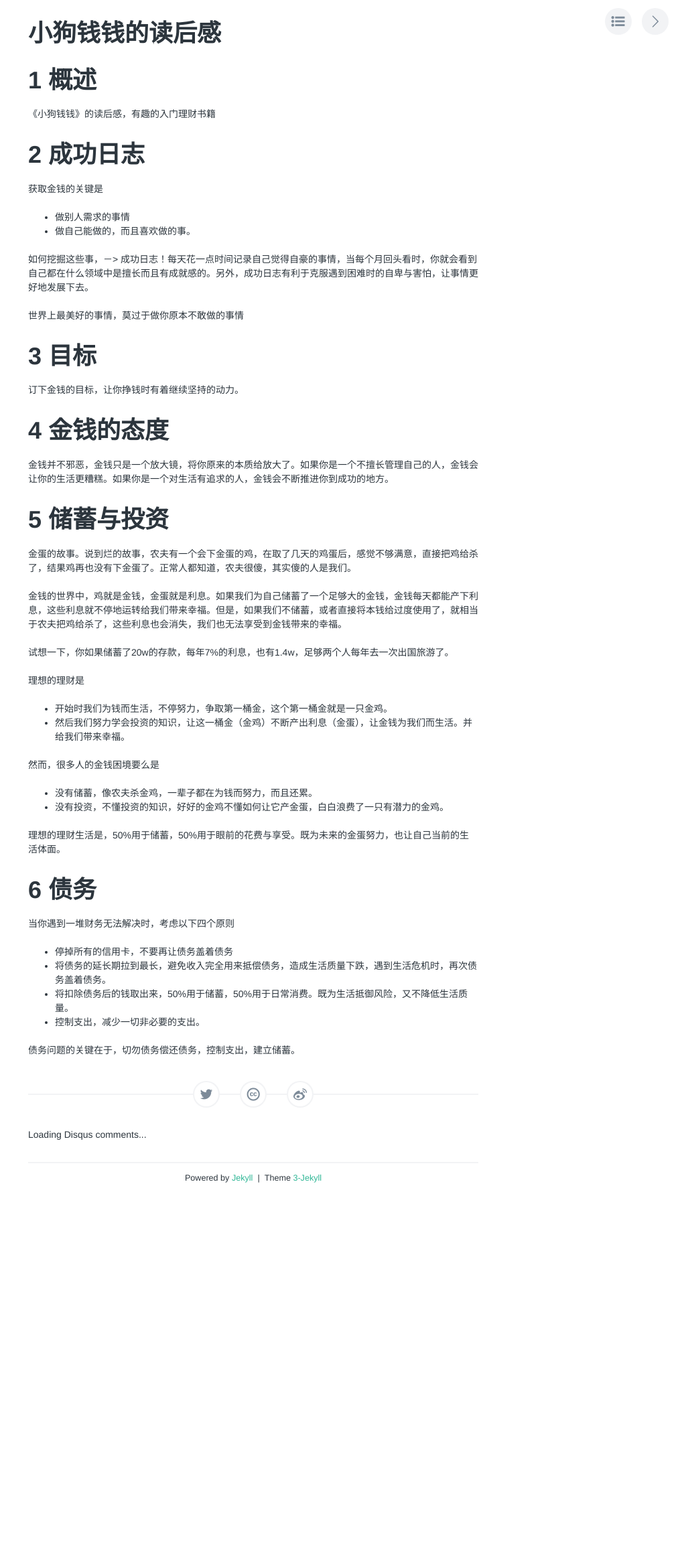
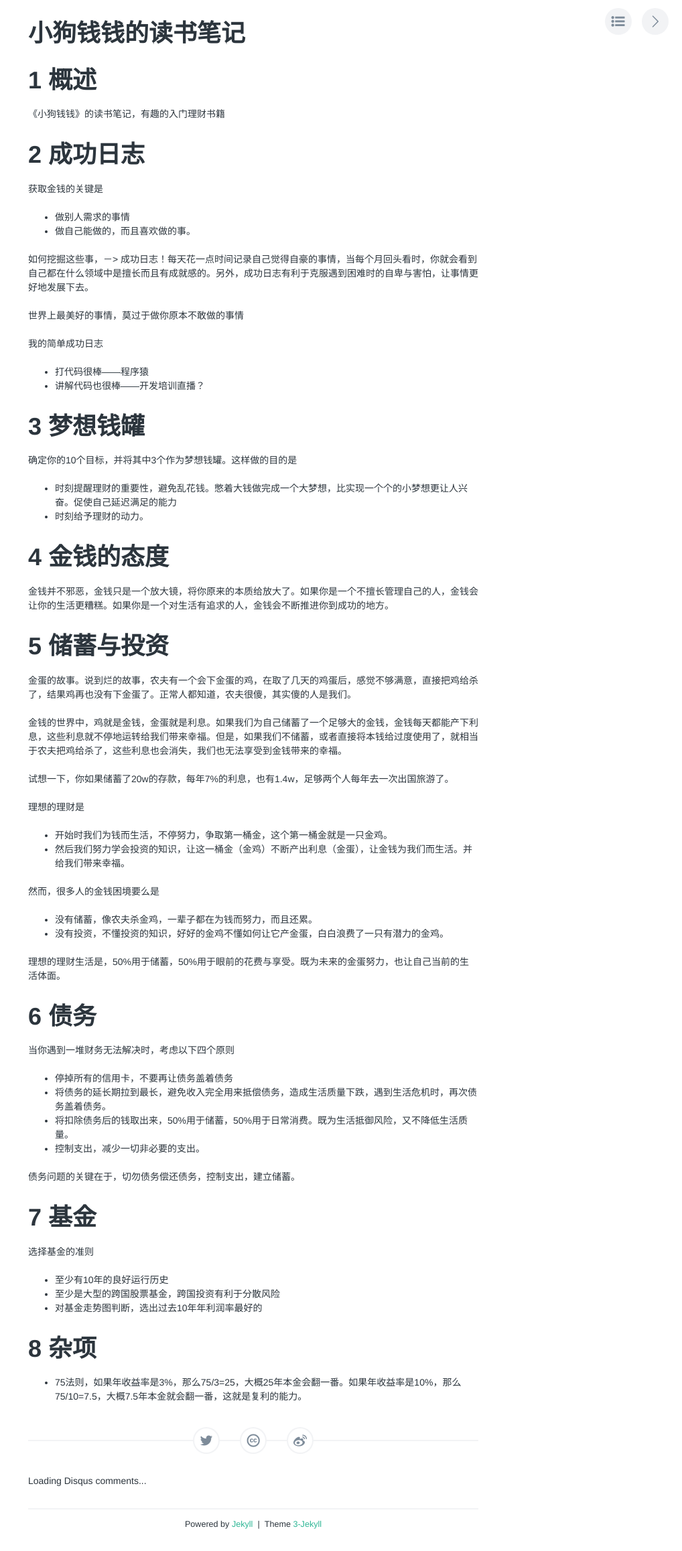
Before and after one commit to yankaics/fishedee.github.io, a Jekyll site: the page built from _posts/经济/2016-06-25-小狗钱钱的读书笔记.markdown, in a window 1280 px wide. Shown: the whole page at 67% size, without its empty margins (262-1280 px from the left). Built offline with Jekyll 4.4.1, drawn with Linux system fonts in a browser that asks for light colours; comment, search, counter and statistics services are not loaded.

Commit message:
更新理财笔记

```diff
--- a/_posts/经济/2016-06-25-小狗钱钱的读后感.markdown
+++ b/_posts/经济/2016-06-25-小狗钱钱的读书笔记.markdown
@@ -4,7 +4,7 @@ category: 经济
 ---
 
 # 1 概述
-《小狗钱钱》的读后感，有趣的入门理财书籍
+《小狗钱钱》的读书笔记，有趣的入门理财书籍
 
 # 2 成功日志
 获取金钱的关键是
@@ -16,8 +16,16 @@ category: 经济
 
 世界上最美好的事情，莫过于做你原本不敢做的事情
 
-# 3 目标
-订下金钱的目标，让你挣钱时有着继续坚持的动力。
+我的简单成功日志
+
+* 打代码很棒——程序猿
+* 讲解代码也很棒——开发培训直播？
+
+# 3 梦想钱罐
+确定你的10个目标，并将其中3个作为梦想钱罐。这样做的目的是
+
+* 时刻提醒理财的重要性，避免乱花钱。憋着大钱做完成一个大梦想，比实现一个个的小梦想更让人兴奋。促使自己延迟满足的能力
+* 时刻给予理财的动力。
 
 # 4 金钱的态度
 金钱并不邪恶，金钱只是一个放大镜，将你原来的本质给放大了。如果你是一个不擅长管理自己的人，金钱会让你的生活更糟糕。如果你是一个对生活有追求的人，金钱会不断推进你到成功的地方。
@@ -50,3 +58,14 @@ category: 经济
 * 控制支出，减少一切非必要的支出。
 
 债务问题的关键在于，切勿债务偿还债务，控制支出，建立储蓄。
+
+# 7 基金
+选择基金的准则
+
+* 至少有10年的良好运行历史
+* 至少是大型的跨国股票基金，跨国投资有利于分散风险
+* 对基金走势图判断，选出过去10年年利润率最好的
+
+# 8 杂项
+
+* 75法则，如果年收益率是3%，那么75/3=25，大概25年本金会翻一番。如果年收益率是10%，那么75/10=7.5，大概7.5年本金就会翻一番，这就是复利的能力。
--- a/_posts/经济/理财.markdown
+++ b/_posts/经济/2016-06-26-简七理财的读书笔记.markdown
@@ -4,7 +4,7 @@ category: 经济
 ---
 
 # 1 概述
-理财
+《简七理财》的读书笔记，实用简单的理财入门
 
 # 2 储蓄
 
```
